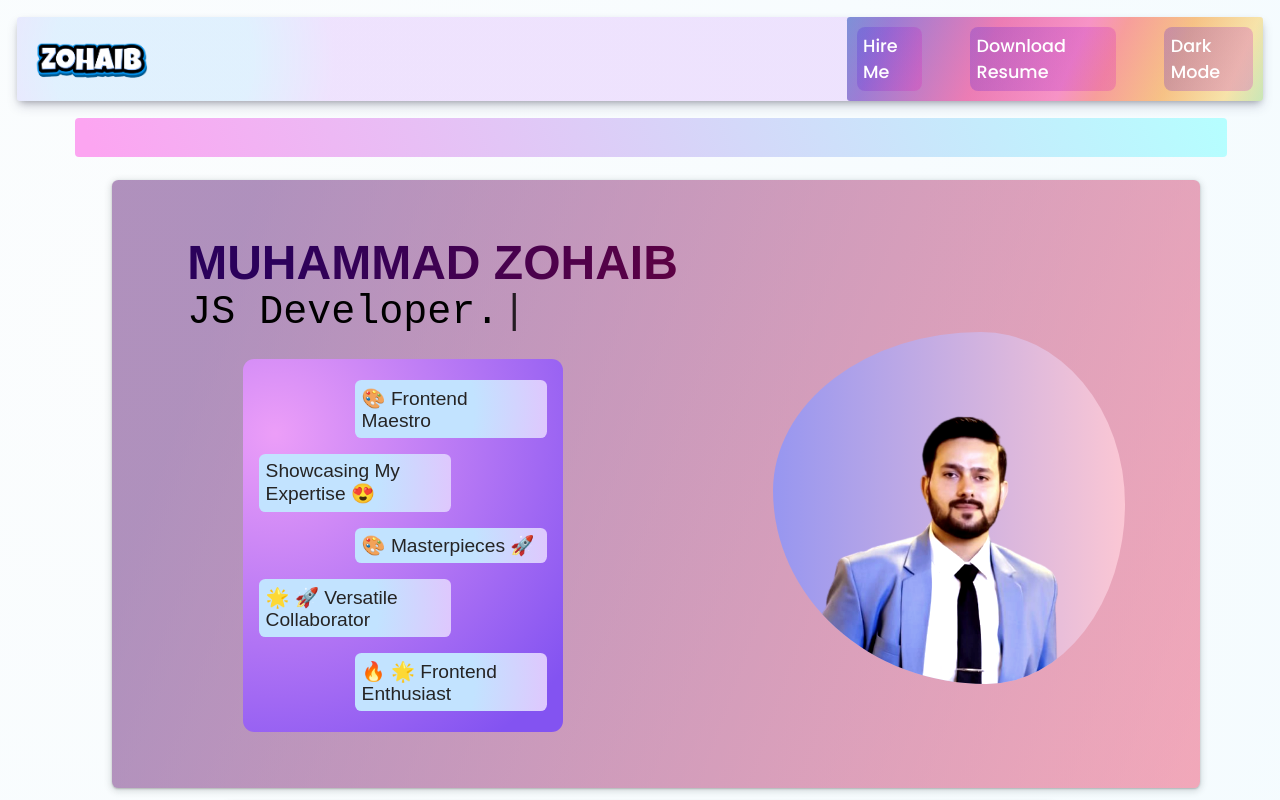
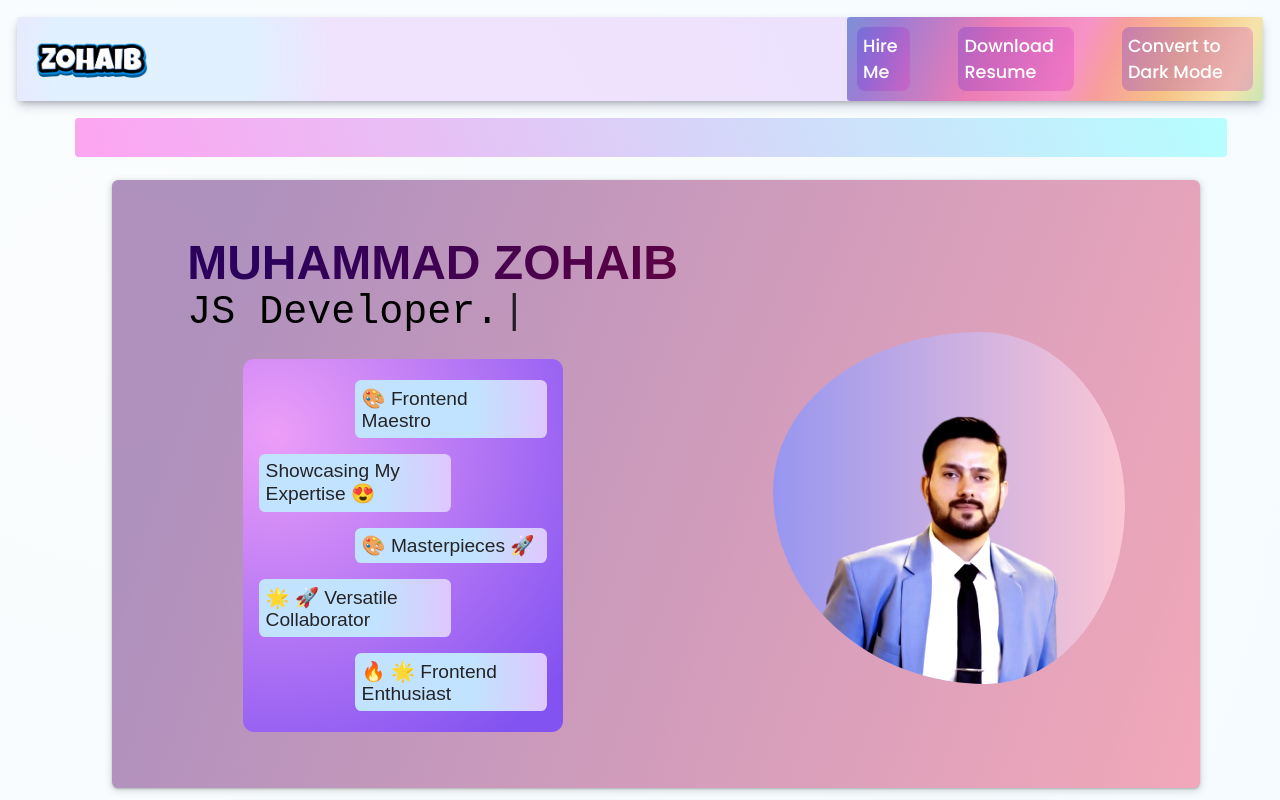
Before and after one commit to MuhammadZohaib28/React-Portfolio-Website, a React (Vite) app: page / in a window 1280 px wide. Shown: the top 800 px of the page. Built offline with nearby package versions, Linux system fonts and the light colour scheme.

Commit message:
Dark Mode button added dynamically

```diff
--- a/src/App.jsx
+++ b/src/App.jsx
@@ -17,7 +17,7 @@ const App = () => {
   return (
     <ThemeContext.Provider value={{theme, toggleTheme}}>
       <div className="app" id={theme}>
-        <Header button = {toggleTheme}/>
+        <Header button = {toggleTheme} name = {theme}/>
         <Marquee />
         <Hero />
         <Projects />
--- a/src/components/Header.jsx
+++ b/src/components/Header.jsx
@@ -21,7 +21,9 @@ const Header = (props) => {
           <ul>
             <li onClick={handleHireMeClick}>Hire Me</li>
             <li onClick={handleDownloadCVClick}>Download Resume</li>
-            <li onClick={props.button}>Dark Mode</li>
+            <li onClick={props.button}>
+            {props.name === "light" ? "Convert to Dark Mode" : "Convert to Light Mode"}
+            </li>
           </ul>
         </nav>
       </header>
```
